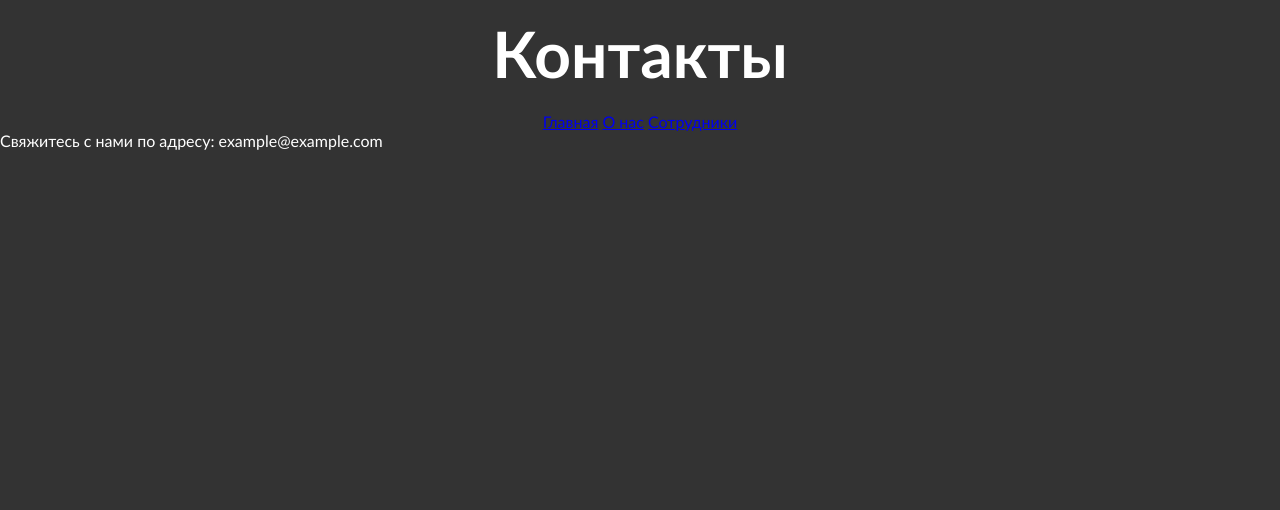
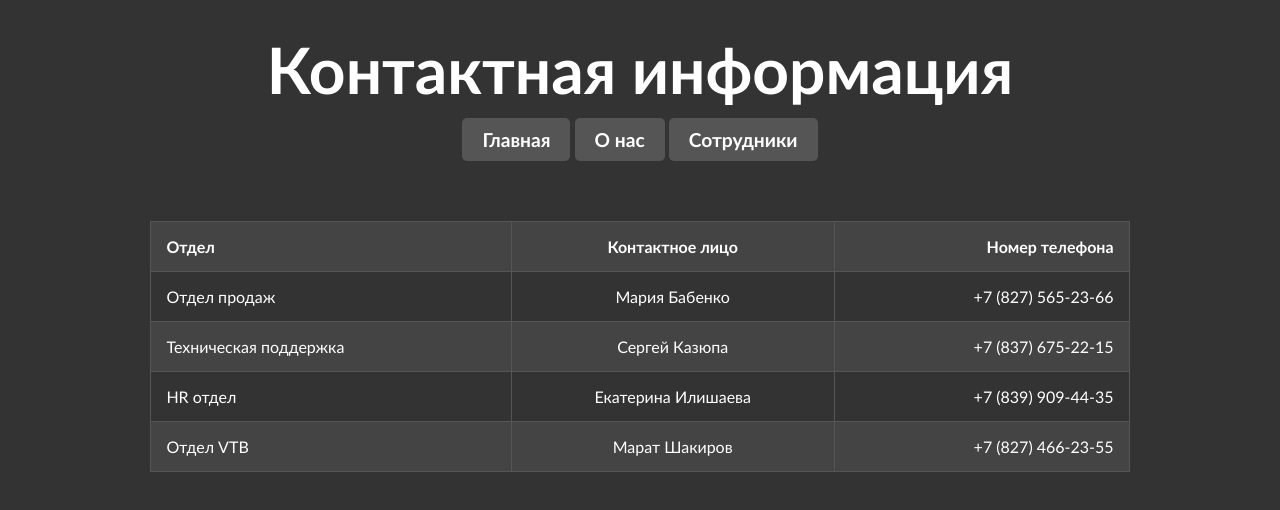
Before and after one commit to kate-unmatched/web6404marchenkoae, a plain HTML site: page lab2/contact.html in a window 1280 px wide. Drawn offline with Linux system fonts and the light colour scheme.

Commit message:
Implemented a page with contact information and a table with data and different alignments

```diff
--- a/lab2/contact.html
+++ b/lab2/contact.html
@@ -8,15 +8,42 @@
 </head>
 <body>
     <header class="contact-header">
-        <h1>Контакты</h1>
-        <nav class="contact-nuv">
+        <h1>Контактная информация</h1>
+        <nav class="contact-nav">
             <a href="index.html">Главная</a>
             <a href="about.html">О нас</a>
             <a href="employees.html">Сотрудники</a>
         </nav>
     </header>
-    <main>
-        <p>Свяжитесь с нами по адресу: example@example.com</p>
+    <main id="main-content">
+        <table class="contact-table">
+            <tr>
+                <th style="text-align: left;">Отдел</th>
+                <th style="text-align: center;">Контактное лицо</th>
+                <th style="text-align: right;">Номер телефона</th>
+            </tr>
+            <tr>
+                <td style="text-align: left;">Отдел продаж</td>
+                <td style="text-align: center;">Мария Бабенко</td>
+                <td style="text-align: right;">+7 (827) 565-23-66</td>
+            </tr>
+            <tr>
+                <td style="text-align: left;">Техническая поддержка</td>
+                <td style="text-align: center;">Сергей Казюпа</td>
+                <td style="text-align: right;">+7 (837) 675-22-15</td>
+            </tr>
+            <tr>
+                <td style="text-align: left;">HR отдел</td>
+                <td style="text-align: center;">Екатерина Илишаева</td>
+                <td style="text-align: right;">+7 (839) 909-44-35</td>
+            </tr>
+            <tr>
+                <td style="text-align: left;">Отдел VTB</td>
+                <td style="text-align: center;">Марат Шакиров</td>
+                <td style="text-align: right;">+7 (827) 466-23-55</td>
+            </tr>
+        </table>
     </main>
+
 </body>
 </html>
--- a/lab2/css/contact.css
+++ b/lab2/css/contact.css
@@ -1,11 +1,5 @@
-* {
-    margin: 0;
-    padding: 0;
-    box-sizing: border-box;
-}
-
 body {
-    background-color: #333;
+    background-color: hsl(0, 0%, 20%);
     font-family: 'Gill Sans', 'Gill Sans MT', Calibri, 'Trebuchet MS', sans-serif;
     color: #fff;
 }
@@ -13,19 +7,13 @@ body {
 .contact-header {
     display: flex;
     flex-direction: column;
-    margin-top: 15px;
+    margin-top: -20px;
     align-items: center;
 }
 
 .contact-header h1 {
     font-size: 4em;
     margin-bottom: 20px;
-}
-
-.contact-nav {
-    display: flex;
-    gap: 20px;
-    margin-bottom: 10px;
 }
 
 .contact-nav a {
@@ -42,3 +30,40 @@ body {
 .contact-nav a:hover {
     background-color: #777;
 }
+
+#main-content {
+    max-width: 10000px;
+    margin: 0 auto;
+    padding: 20px;
+}
+
+.contact-table {
+    width: 80%;
+    margin: 50px auto;
+    border-collapse: collapse;
+    color: #fff;
+}
+
+.contact-table th, .contact-table td {
+    padding: 15px;
+    border: 1px solid #555;
+    transition: background-color 0.3s ease; /* Плавный переход для ячеек */
+}
+
+.contact-table th {
+    background-color: #444;
+    font-weight: bold;
+}
+
+.contact-table tr:nth-child(even) {
+    background-color: #333;
+}
+
+.contact-table tr:nth-child(odd) {
+    background-color: #444;
+}
+
+.contact-table td:hover, .contact-table th:hover {
+    background-color: #666; /* Цвет подсветки при наведении */
+    transition: background-color 0.3s ease;
+}
```
